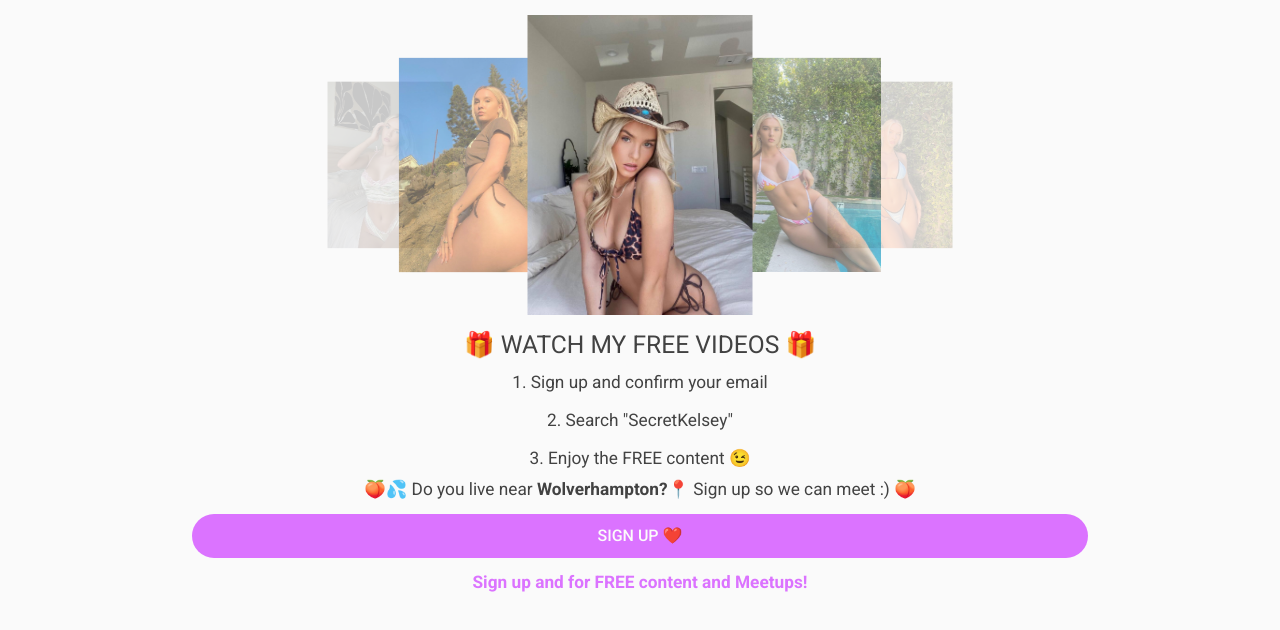
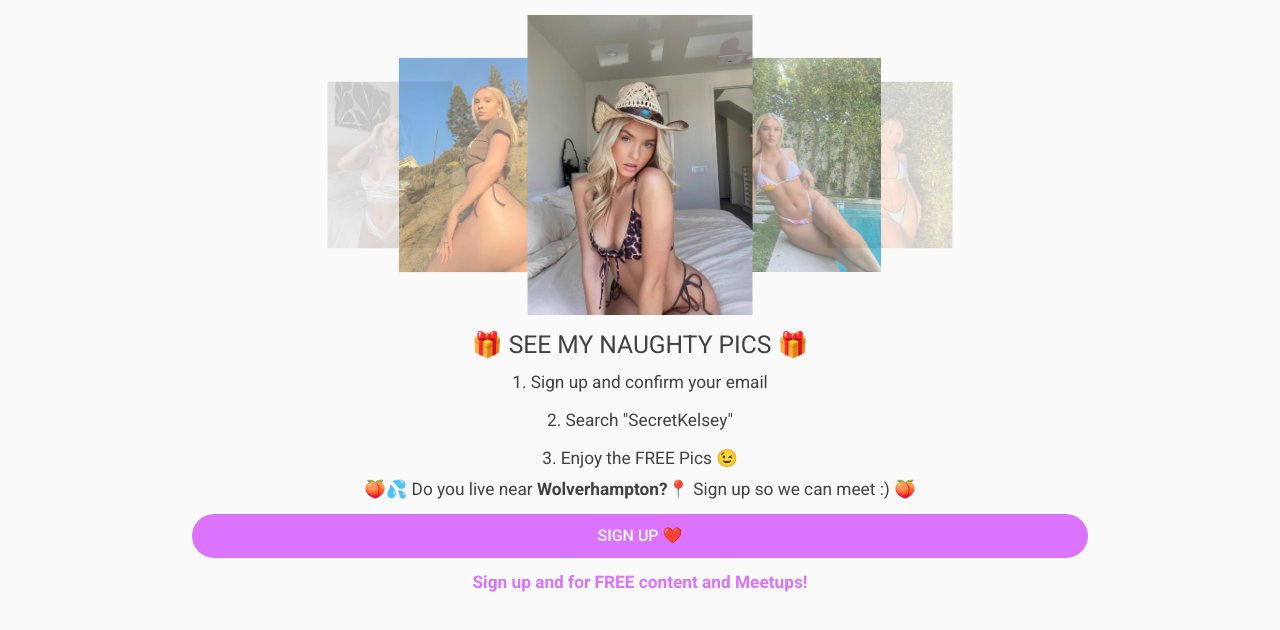
Before and after one commit to kelseysecret/kelseysecret.github.io, a plain HTML site: page index.html in a window 1280 px wide. Shown: the part 64-694 px from the top of the page. Drawn offline with Linux system fonts and the light colour scheme.

Commit message:
Update index.html

```diff
--- a/index.html
+++ b/index.html
@@ -53,14 +53,14 @@
 
     <div class="container" style="margin-top: -50px">
       <h5 class="grey-text center-align text-darken-3">
-        🎁 WATCH MY FREE VIDEOS 🎁
+        🎁 SEE MY NAUGHTY PICS 🎁
       </h5>
       <div class="center-align grey-text text-darken-3">
         <ul class="">
           <li>
           </li>
           <li>
-            <h6>1. Sign up and confirm your email<br><br>2. Search "SecretKelsey"<br><br>3. Enjoy the FREE content 😉
+            <h6>1. Sign up and confirm your email<br><br>2. Search "SecretKelsey"<br><br>3. Enjoy the FREE Pics 😉
             </h6>
           </li>
 
```
